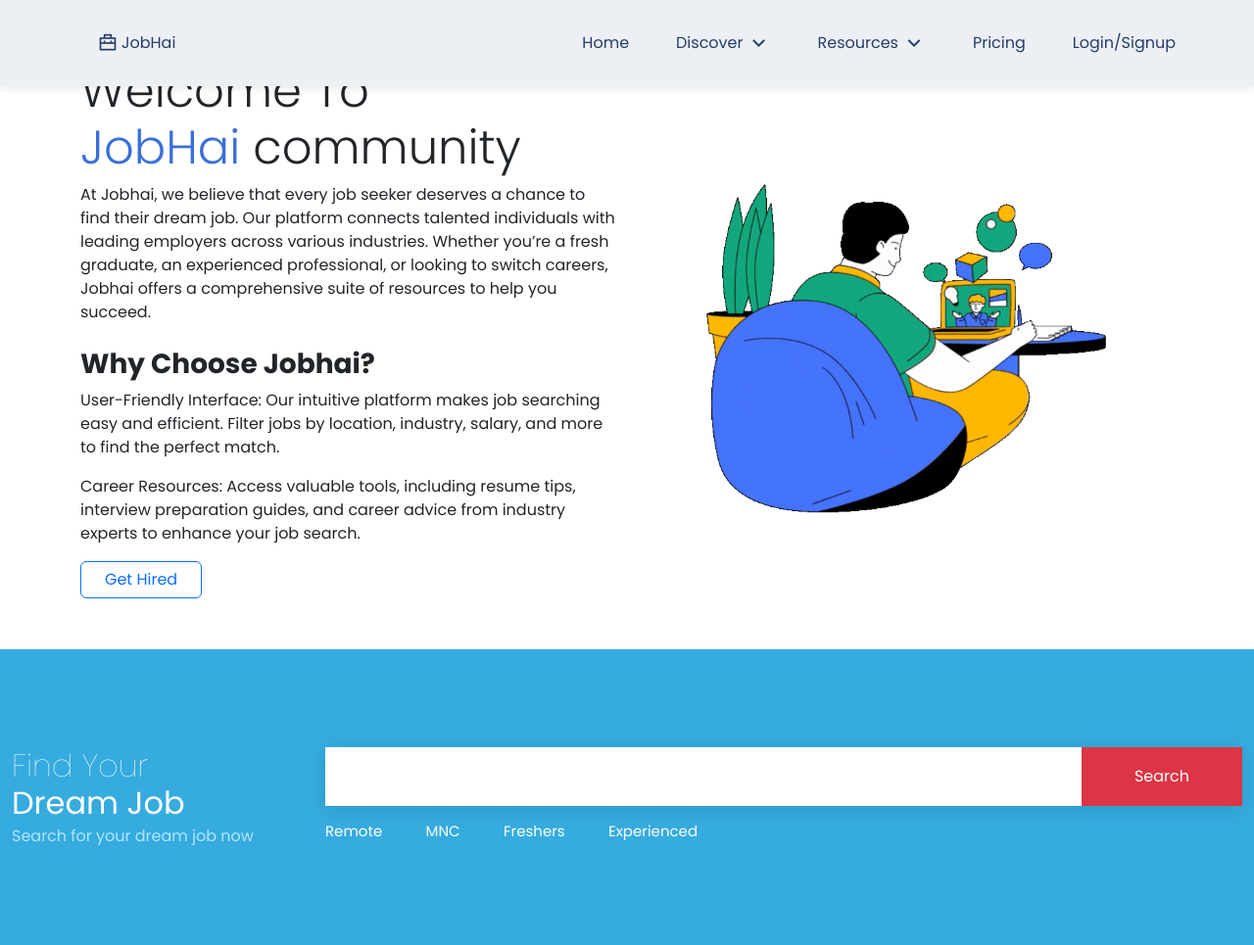
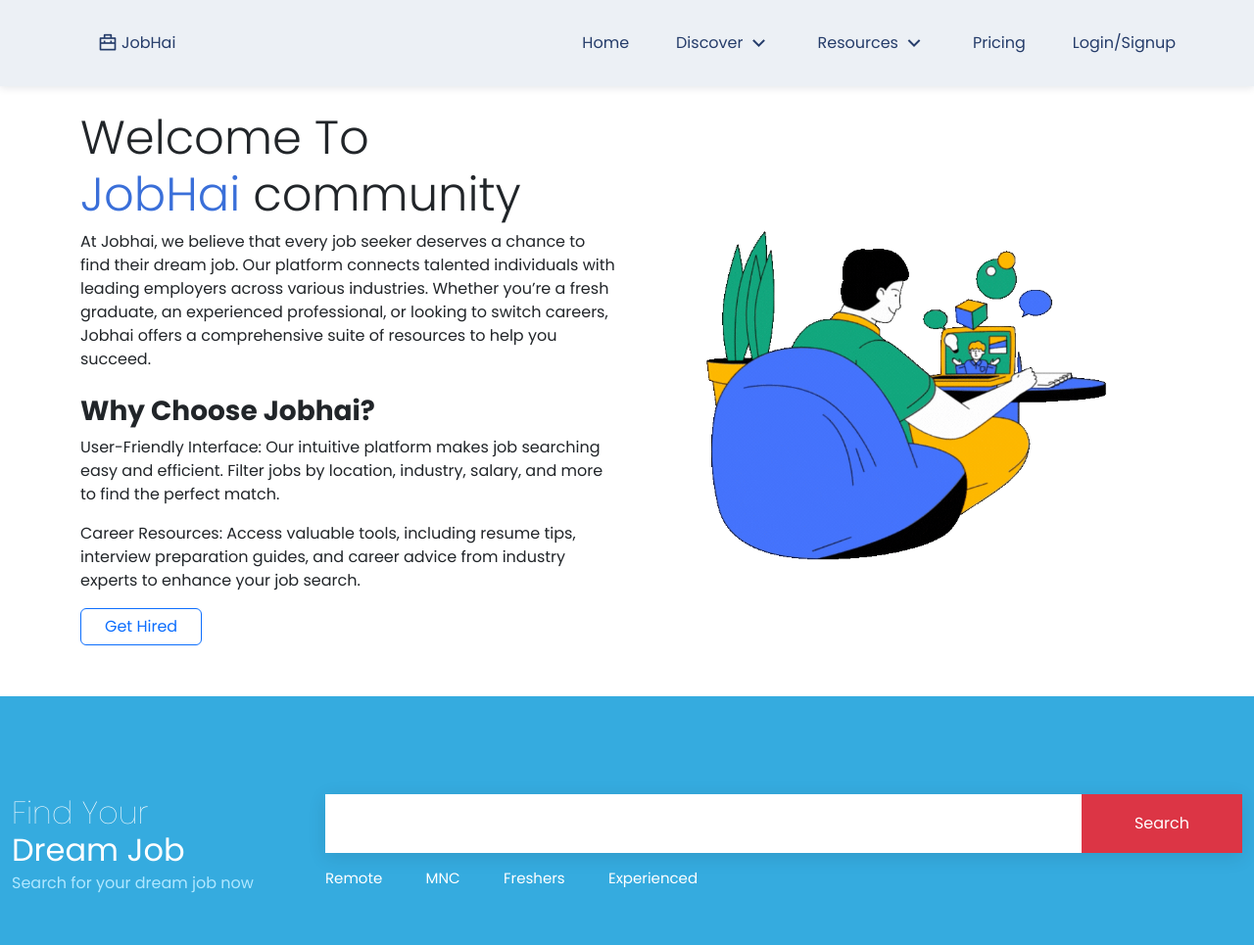
Before and after one commit to hxrshcodes/JobToHai, a Django app: page / in a window 1280 px wide. Shown: the top 965 px of the page at 98% size. Run offline with Django 5.2, Linux system fonts and the light colour scheme; some libraries are stand-ins or nearby versions.

Commit message:
modified readme

```diff
--- a/templates/include/header.html
+++ b/templates/include/header.html
@@ -87,7 +87,7 @@
 
                                 <ul class="dropdown__list">
                                     <li>
-                                        <a href="#" class="dropdown__link">Review Resume</a>
+                                        <a href="" class="dropdown__link">Review Resume</a>
                                     </li>
                                     <li>
                                         <a href="post_job.html" class="dropdown__link">Post a job</a>
--- a/templates/index.html
+++ b/templates/index.html
@@ -3,7 +3,7 @@
 {% load static %}
 
     <!-- HERO SECTION -->
-    <div class="container-boot pb-5">
+    <div class="container-boot pb-5 mt-5">
         <div class="row pt-5">
             <div class="col-md-6">
                 <h1 class="pt-3 display-5">Welcome To <br> <span style="color: var(--first-color);">JobHai</span>
```
